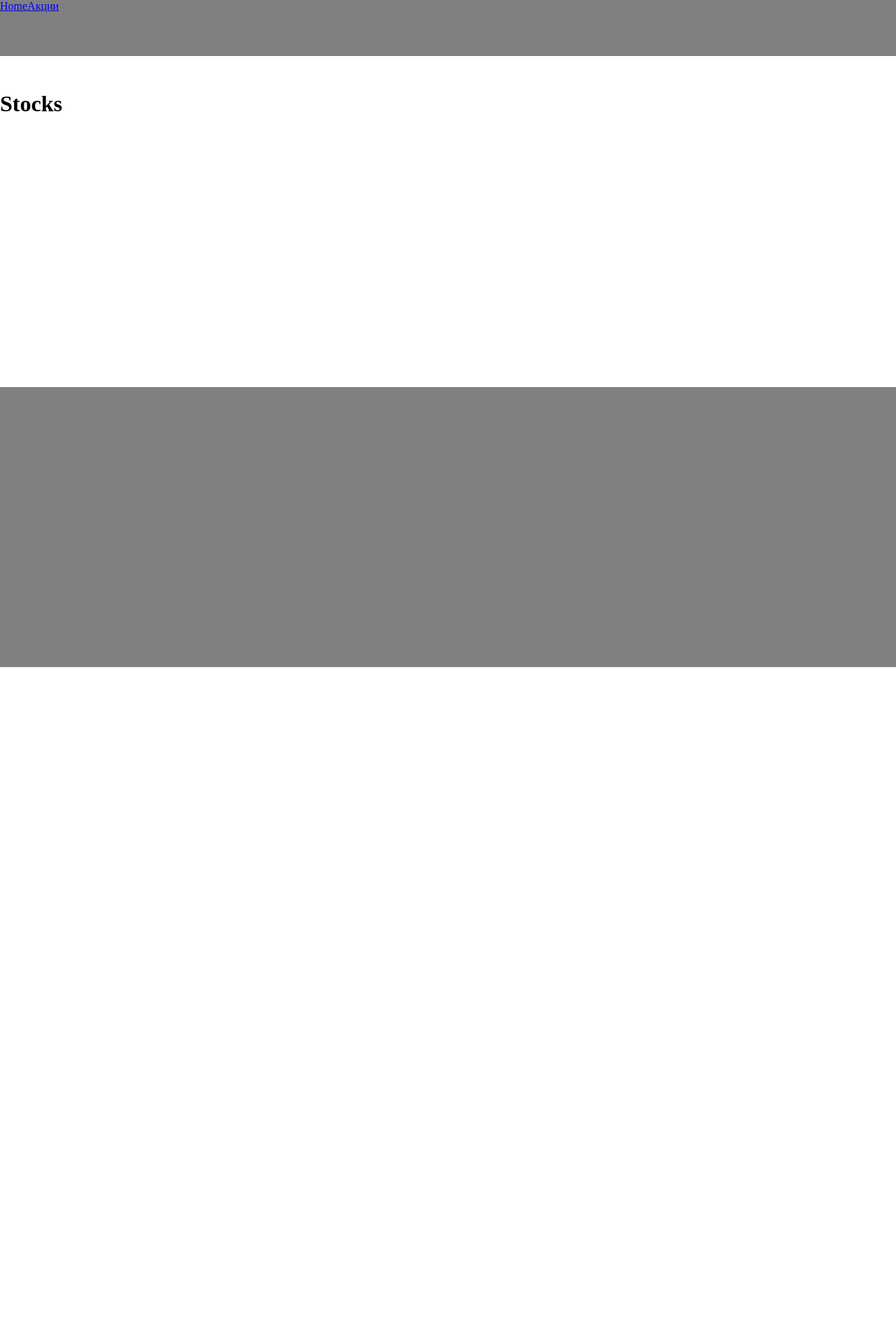
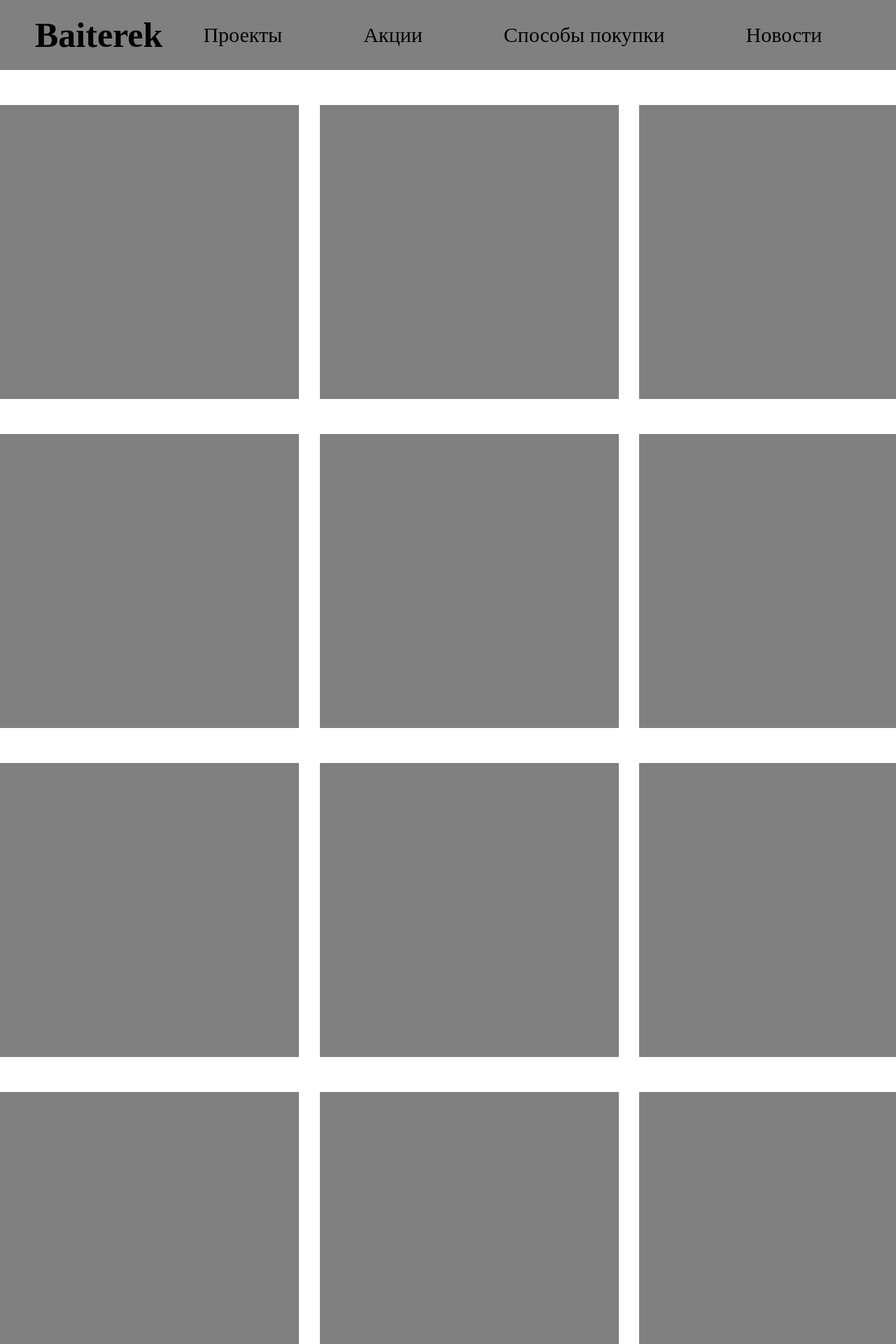
Before and after one commit to NurDinBuy/Baiterek, a React (Create React App) app: page /stocks in a window 1280 px wide. Shown: the top 1920 px of the page at 70% size. Before the commit the page ends 953 px from the top, so only its background shows below. Built offline with nearby package versions, Linux system fonts and the light colour scheme.

Commit message:
Beka Delai

```diff
--- a/src/components/connections/connections.js
+++ b/src/components/connections/connections.js
@@ -3,7 +3,7 @@ import './connections.css'
 
 const Connections = () => {
     return (
-        <div>
+        <div className='connect'>
             <h1>Обратная связь</h1>
         </div>
     );
--- a/src/components/footer/footer.css
+++ b/src/components/footer/footer.css
@@ -2,5 +2,8 @@
     height: 400px;
     width: 1440px;
     background: gray;
-    margin: 386px auto 0;
+    margin: 50px auto 0;
 }
+.connect {
+    margin-bottom: 390px;
+}
--- a/src/components/header/header.css
+++ b/src/components/header/header.css
@@ -3,4 +3,20 @@
     height: 80px;
     margin: 0 auto;
     background: grey;
+    display: flex;
+    align-items: center;
+    padding: 50px;
 }
+.logo {
+    font-size: 50px;
+    font-weight: 600;
+    text-decoration: none;
+    color: black;
+    font-family: Algerian;
+}
+.links {
+    width: 1000px;
+    display: flex;
+    justify-content: space-around;
+    font-size: 30px;
+}
--- a/src/components/header/header.js
+++ b/src/components/header/header.js
@@ -1,14 +1,36 @@
 import React from "react";
 import "./header.css";
-import { Link } from "react-router-dom";
+import {Link} from "react-router-dom";
+
 
 const Header = () => {
-  return (
-    <div className="header">
-      <Link to="/">Home</Link>
-      <Link to="/stocks">Акции</Link>
-    </div>
-  );
+    const logo = {
+        textDecoration: 'none',
+        color: 'black'
+    }
+    return (
+        <div className="header">
+            <div className='logo'>
+                <Link to="/" style={logo}>
+                    Baiterek
+                </Link>
+            </div>
+            <div className='links'>
+                <Link style={logo}>
+                    Проекты
+                </Link>
+                <Link to="/stocks" style={logo}>
+                    Акции
+                </Link>
+                <Link style={logo}>
+                    Способы покупки
+                </Link>
+                <Link style={logo}>
+                    Новости
+                </Link>
+            </div>
+        </div>
+    );
 };
 
 export default Header;
--- /dev/null
+++ b/src/components/stocks/stocks.css
@@ -0,0 +1,12 @@
+.cards {
+    display: flex;
+    justify-content: space-between;
+    width: 1340px;
+}
+.card {
+    width: 427px;
+    height: 420px;
+    background: gray;
+    margin-top: 50px;
+    cursor: pointer;
+}
--- a/src/components/stocks/stocks.js
+++ b/src/components/stocks/stocks.js
@@ -1,9 +1,34 @@
 import React from "react";
+import './stocks.css'
 
 const Stocks = () => {
   return (
-    <div>
-      <h1>Stocks</h1>
+    <div className='container'>
+        <div className="cards">
+            <div className="card"></div>
+            <div className="card"></div>
+            <div className="card"></div>
+        </div>
+        <div className="cards">
+            <div className="card"></div>
+            <div className="card"></div>
+            <div className="card"></div>
+        </div>
+        <div className="cards">
+            <div className="card"></div>
+            <div className="card"></div>
+            <div className="card"></div>
+        </div>
+        <div className="cards">
+            <div className="card"></div>
+            <div className="card"></div>
+            <div className="card"></div>
+        </div>
+        <div className="cards">
+            <div className="card"></div>
+            <div className="card"></div>
+            <div className="card"></div>
+        </div>
     </div>
   );
 };
```
Also changed, not shown: src/components/app/App.js (+6 -2 lines).
